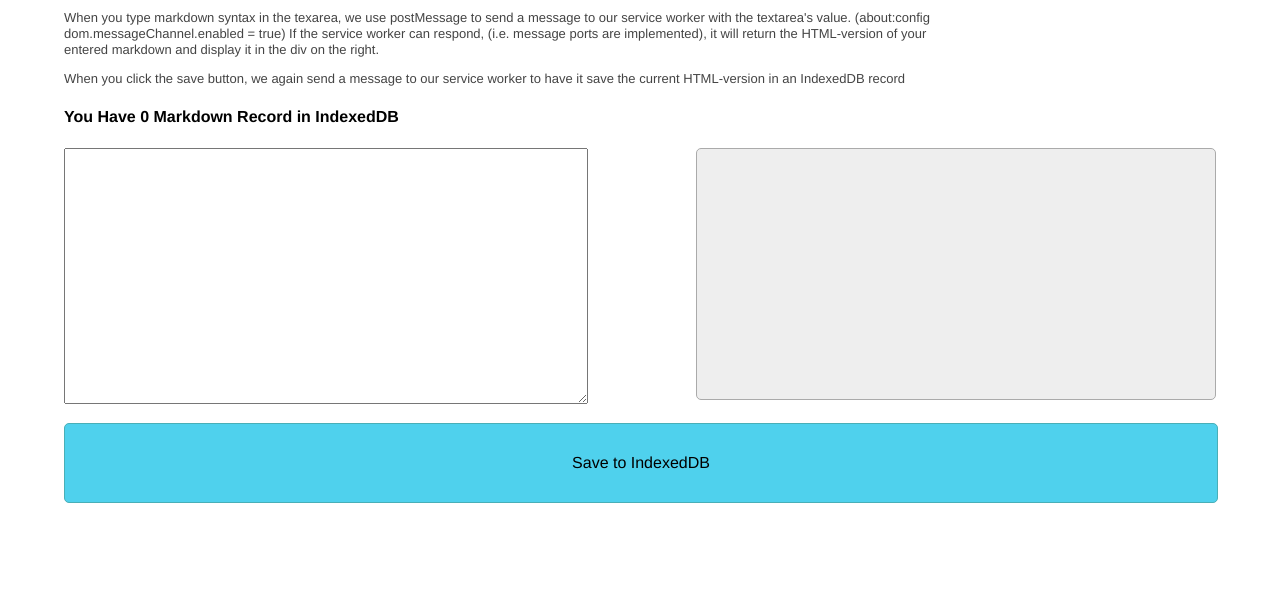
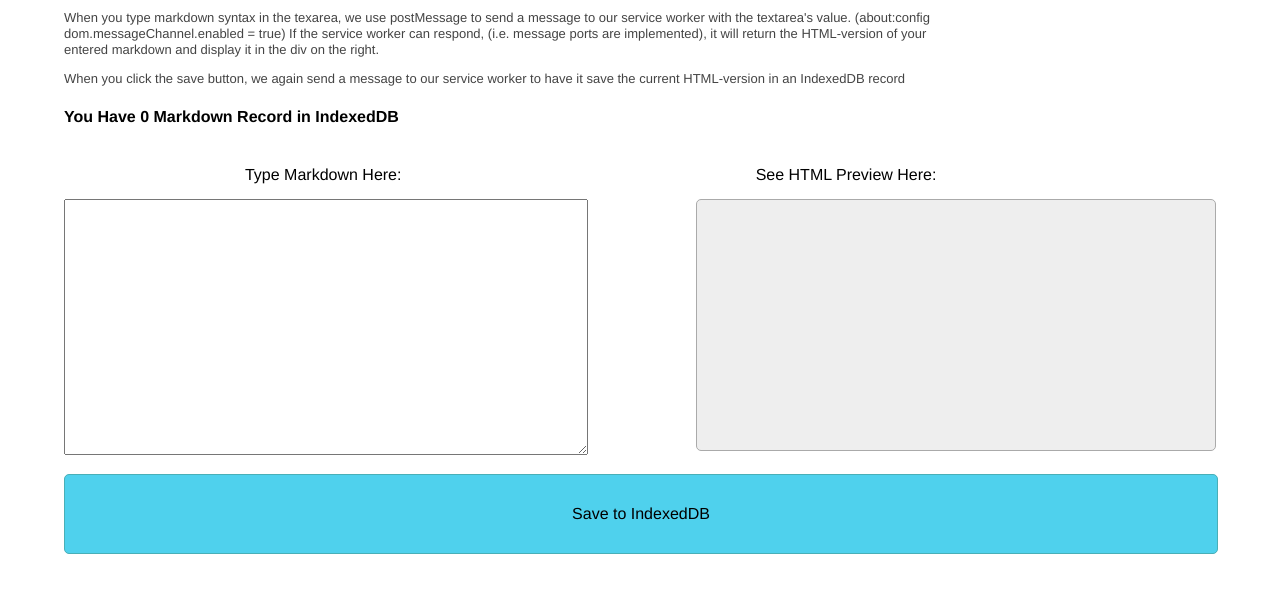
Before and after one commit to brittanydionigi/markdown-previewer, a website: page index.html in a window 1280 px wide. Shown: the part 103-696 px from the top of the page. Drawn offline with Linux system fonts and the light colour scheme.

Commit message:
Add div headers

```diff
--- a/index.html
+++ b/index.html
@@ -14,7 +14,9 @@
     <p><b>Quick overview:</b></p>
     <p>When you type markdown syntax in the texarea, we use postMessage to send a message to our service worker with the textarea's value. (about:config dom.messageChannel.enabled = true) If the service worker can respond, (i.e. message ports are implemented), it will return the HTML-version of your entered markdown and display it in the div on the right.</p>
     <p>When you click the save button, we again send a message to our service worker to have it save the current HTML-version in an IndexedDB record</p>
-    <h4>You Have <span class='counter'></span> Markdown Record in IndexedDB</h4>
+    <h4>You Have <span class='counter'></span> Markdown Record in IndexedDB</h4><br />
+    <div class="half">Type Markdown Here:</div>
+    <div class="half">See HTML Preview Here:</div>
     <textarea id="live-markdown" width="400" height="200"></textarea>
     <div id="html-preview"></div>
     <div id='submit-markdown'>Save to IndexedDB</div>
--- a/style.css
+++ b/style.css
@@ -28,13 +28,14 @@ p { font-size: 13px; max-width: 900px; line-height: 16px; color: #444; }
     background-color: #49AFB7;
 }
 
-#live-markdown, #html-preview {
+#live-markdown, #html-preview, .half {
     display: inline-block;
     width: 45%;
     height: 250px;
     margin-bottom: 15px;
 }
 
+.half { height: auto; text-align: center; }
 #html-preview {
     border: 1px solid #aaa;
     background-color: #eee;
```
